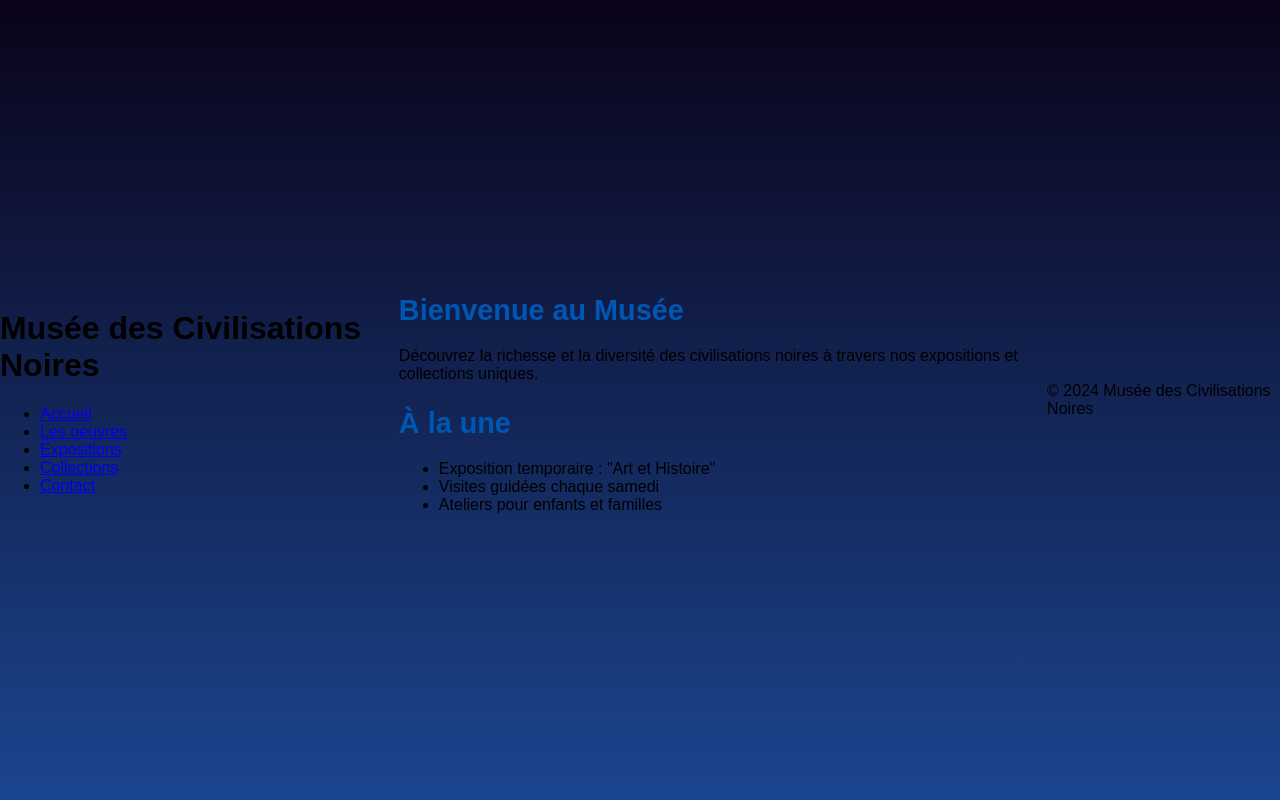
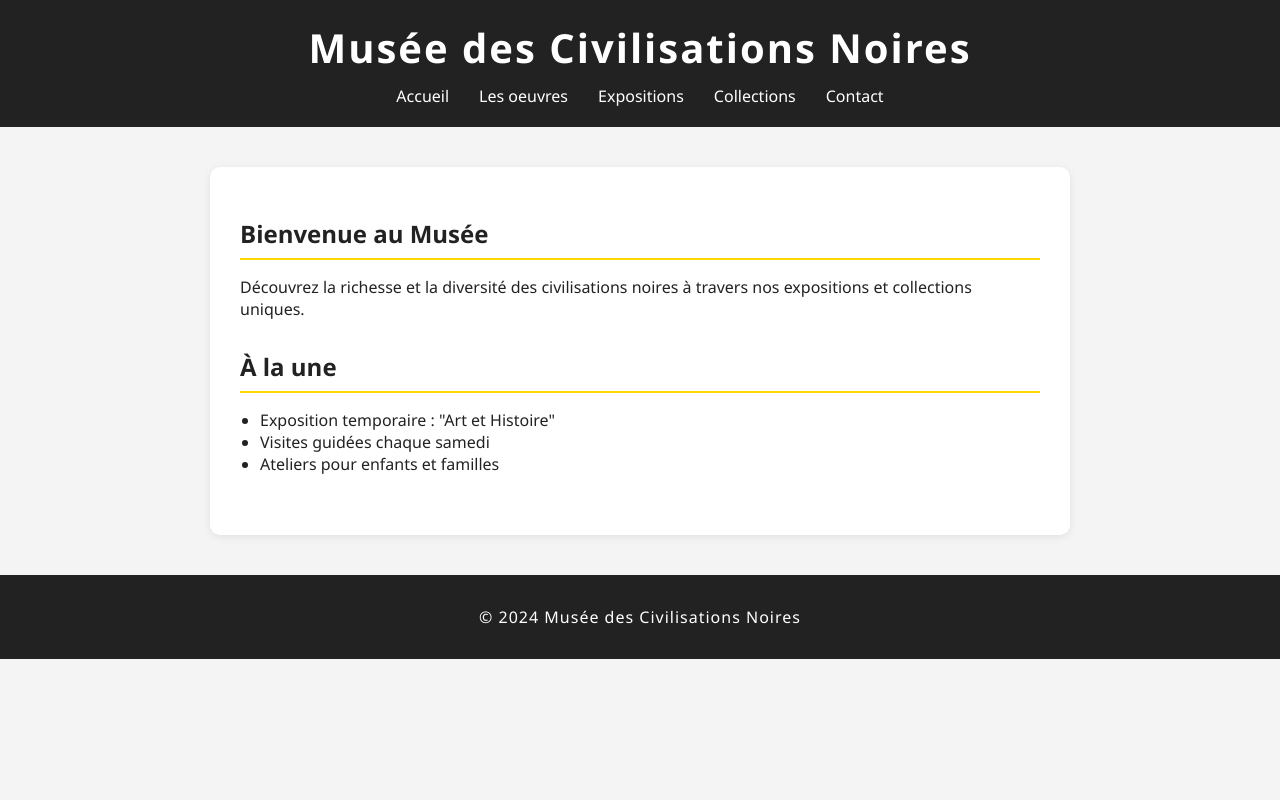
Before and after one commit to diarraaaa/mus-ecivilisationsnoires, a Flask app: template python/templates/accueil.html in a window 1280 px wide. Run offline with Flask 3, Linux system fonts and the light colour scheme; the template is opened without the code that fills it, so the values that code supplies are empty.

Commit message:
mise en place des pages

```diff
--- a/python/templates/accueil.html
+++ b/python/templates/accueil.html
@@ -4,7 +4,72 @@
     <meta charset="UTF-8">
     <meta name="viewport" content="width=device-width, initial-scale=1.0">
     <title>Accueil</title>
-    <link rel="stylesheet" href="{{ url_for('static', filename='styles.css') }}">
+    <style>
+        body {
+            font-family: 'Segoe UI', Arial, sans-serif;
+            margin: 0;
+            background: #f4f4f4;
+            color: #222;
+        }
+        header {
+            background: #222;
+            color: #fff;
+            padding: 20px 0;
+            text-align: center;
+        }
+        header h1 {
+            margin: 0 0 10px 0;
+            font-size: 2.5em;
+            letter-spacing: 2px;
+        }
+        nav ul {
+            list-style: none;
+            padding: 0;
+            margin: 0;
+            display: flex;
+            justify-content: center;
+            gap: 30px;
+        }
+        nav a {
+            color: #fff;
+            text-decoration: none;
+            font-weight: 500;
+            transition: color 0.2s;
+        }
+        nav a:hover {
+            color: #ffd700;
+        }
+        main {
+            max-width: 800px;
+            margin: 40px auto;
+            background: #fff;
+            border-radius: 10px;
+            box-shadow: 0 2px 8px rgba(0,0,0,0.08);
+            padding: 30px;
+        }
+        section {
+            margin-bottom: 30px;
+        }
+        h2 {
+            color: #222;
+            border-bottom: 2px solid #ffd700;
+            padding-bottom: 8px;
+            margin-bottom: 15px;
+            font-size: 1.5em;
+        }
+        ul {
+            padding-left: 20px;
+        }
+        footer {
+            background: #222;
+            color: #fff;
+            text-align: center;
+            padding: 15px 0;
+            margin-top: 40px;
+            font-size: 1em;
+            letter-spacing: 1px;
+        }
+    </style>
 </head>
 <body>
     <header>
```
Also changed, not shown: python/templates/niveau.html (+55 -0 lines), python/templates/detailsartiste.html (deleted), python/templates/detailspiece.html (added).
